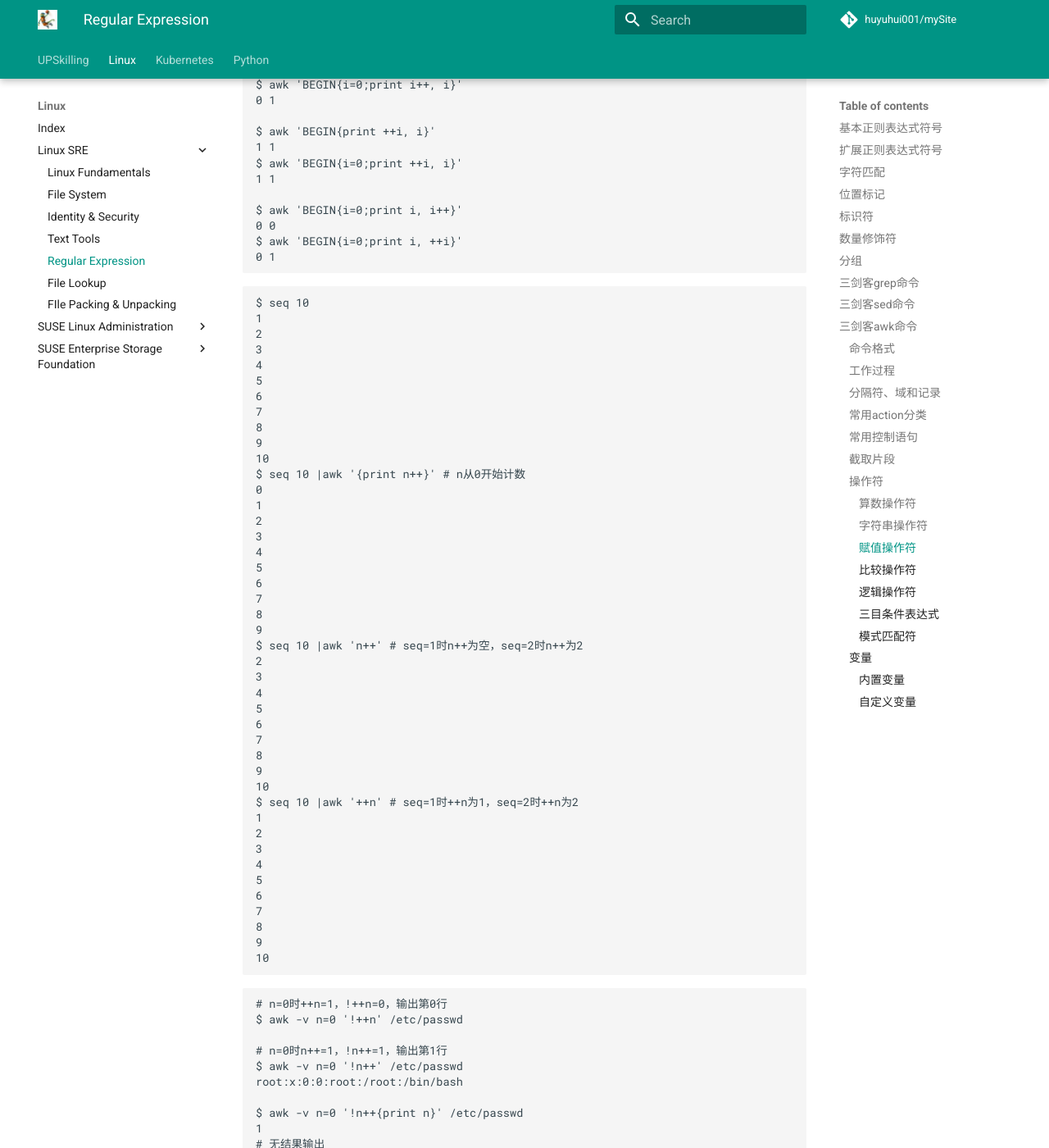
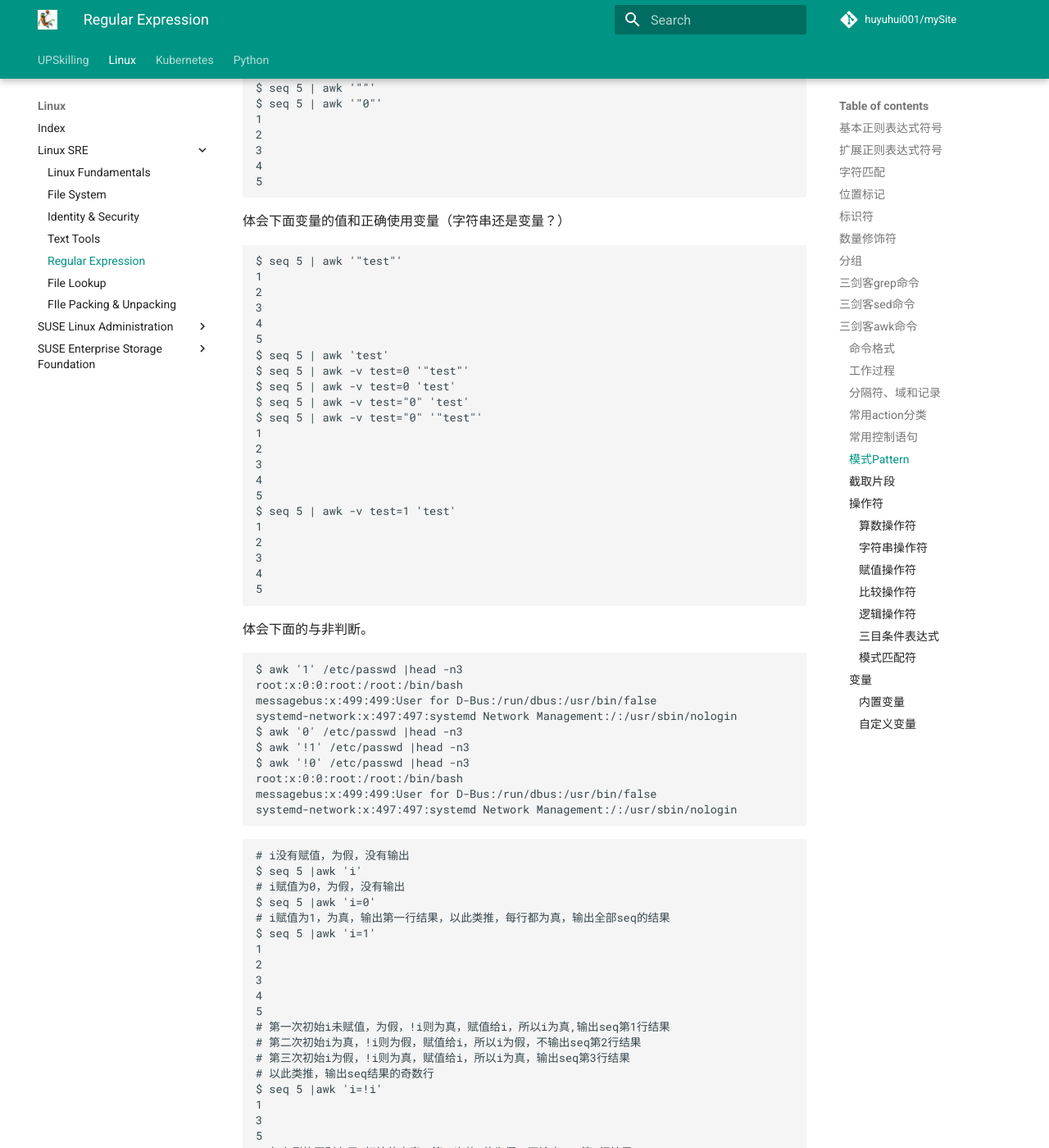
Before and after one commit to huyuhui001/mySite, an MkDocs documentation site: the page built from docs/linux/SRE/05-RegExpress.md, in a window 1280 px wide and 1400 px high, scrolled down 33562 px. Shown: the whole window at 82% size. Built offline with MkDocs 1.6.1 and Material for MkDocs 9.7.7, drawn with Linux system fonts in a browser that asks for light colours; comment, search, counter and statistics services are not loaded; some of the changed text lies outside the part shown.

Commit message:
Documentation

````diff
--- a/docs/linux/SRE/05-RegExpress.md
+++ b/docs/linux/SRE/05-RegExpress.md
@@ -1639,6 +1639,175 @@
 
 - exit
 
+### 模式Pattern
+
+根据pattern条件，过滤匹配的行，再做处理。
+
+- 如果未指定，即空模式，则匹配每一行。
+
+- `/regular expression/`，仅处理能够模式匹配到的行（即结果为真），需要用`/`进行括起来。
+
+  - 结果为真，即非0值、非空字符串
+
+  - 结果为假，即0值、空字符串
+
+
+
+示例：空模式
+
+```
+awk -F":" '{print $1, $3}' /etc/passwd |head -n5
+root 0
+messagebus 499
+systemd-network 497
+systemd-timesync 496
+nobody 65534
+```
+
+示例：非空模式
+
+```
+$ seq 5 | awk '0'
+$ seq 5 | awk '1'
+1
+2
+3
+4
+5
+$ seq 5 | awk '2'
+1
+2
+3
+4
+5
+$ seq 5 | awk '"true"'
+1
+2
+3
+4
+5
+$ seq 5 | awk '"false"'
+1
+2
+3
+4
+5
+$ seq 5 | awk 'true'
+$ seq 5 | awk 'false'
+$ seq 5 | awk ''
+$ seq 5 | awk '""'
+$ seq 5 | awk '"0"'
+1
+2
+3
+4
+5
+```
+
+体会下面变量的值和正确使用变量（字符串还是变量？）
+
+```
+$ seq 5 | awk '"test"'
+1
+2
+3
+4
+5
+$ seq 5 | awk 'test'
+$ seq 5 | awk -v test=0 '"test"'
+$ seq 5 | awk -v test=0 'test'
+$ seq 5 | awk -v test="0" 'test'
+$ seq 5 | awk -v test="0" '"test"'
+1
+2
+3
+4
+5
+$ seq 5 | awk -v test=1 'test'
+1
+2
+3
+4
+5
+```
+
+体会下面的与非判断。
+
+```
+$ awk '1' /etc/passwd |head -n3
+root:x:0:0:root:/root:/bin/bash
+messagebus:x:499:499:User for D-Bus:/run/dbus:/usr/bin/false
+systemd-network:x:497:497:systemd Network Management:/:/usr/sbin/nologin
+$ awk '0' /etc/passwd |head -n3
+$ awk '!1' /etc/passwd |head -n3
+$ awk '!0' /etc/passwd |head -n3
+root:x:0:0:root:/root:/bin/bash
+messagebus:x:499:499:User for D-Bus:/run/dbus:/usr/bin/false
+systemd-network:x:497:497:systemd Network Management:/:/usr/sbin/nologin
+```
+
+
+
+```
+# i没有赋值，为假，没有输出
+$ seq 5 |awk 'i'
+# i赋值为0，为假，没有输出
+$ seq 5 |awk 'i=0'
+# i赋值为1，为真，输出第一行结果，以此类推，每行都为真，输出全部seq的结果
+$ seq 5 |awk 'i=1'
+1
+2
+3
+4
+5
+# 第一次初始i未赋值，为假，!i则为真，赋值给i，所以i为真,输出seq第1行结果
+# 第二次初始i为真，!i则为假，赋值给i，所以i为假，不输出seq第2行结果
+# 第三次初始i为假，!i则为真，赋值给i，所以i为真，输出seq第3行结果
+# 以此类推，输出seq结果的奇数行
+$ seq 5 |awk 'i=!i'
+1
+3
+5
+# 与上例的区别在于i初始值未真，第一次的i值为假，不输出seq第1行结果
+# 第二次i的初始值为假，通过i=!i变为真，所以输出seq的第2行结果
+# 以此类推，输出seq结果的偶数行
+$ seq 5 |awk -v i=1 'i=!i'
+2
+4
+# 输出计数行
+$ seq 5 |awk -v i=0 'i=!i'
+1
+3
+5
+# 只输出i的值，不输出seq的值
+$ seq 5 |awk '{i=!i;print i}'
+1
+0
+1
+0
+1
+$ seq 5 |awk '{i=!i}'
+$ seq 5 |awk '(i=!i)'
+1
+3
+5
+$ seq 5 |awk '!(i=!i)'
+2
+4
+```
+
+
+
+
+
+
+
+
+
+
+
+
+
 ### 截取片段
 
 示例：
@@ -1663,8 +1832,6 @@
 messagebus#x#499#499
 ```
 
-
-
 ### 操作符
 
 #### 算数操作符
@@ -1677,11 +1844,27 @@
 
 
 
+列值之间进行算术运算。
+
+```
+$ awk -F ':' '{$7=$3+$4;print $1,$3,$4,$7}' /etc/passwd |head -n5
+root 0 0 0
+messagebus 499 499 998
+systemd-network 497 497 994
+systemd-timesync 496 496 992
+nobody 65534 65534 131068
+```
+
+计算某个列的总和。 `END`表示所有的行都已经执行。
+
+```
+$ awk -F ':' '{(total=total+$3)}; END {print total}' /etc/passwd
+103011
+```
+
 #### 字符串操作符
 
 没有操作符号，字符串连接。
-
-
 
 #### 赋值操作符
 
@@ -1725,7 +1908,8 @@
 8
 9
 10
-$ seq 10 |awk '{print n++}' # n从0开始计数
+# n从0开始计数，输出的是n值，不是seq的输出结果
+$ seq 10 |awk '{print n++}'
 0
 1
 2
@@ -1736,7 +1920,10 @@
 7
 8
 9
-$ seq 10 |awk 'n++' # seq=1时n++为空，seq=2时n++为2
+# seq=1时，初始n未赋值，为假，不输出seq结果，n++为真
+# seq=2时，n为真，输出seq结果，n++为真
+# 后续n++都为真，所以seq的结果出了第一行由于n为假没有输出，其他行都输出
+$ seq 10 |awk 'n++'
 2
 3
 4
@@ -1746,7 +1933,8 @@
 8
 9
 10
-$ seq 10 |awk '++n' # seq=1时++n为1，seq=2时++n为2
+# 参考上例，n初始未赋值，但执行++n后为真，所以输出第一行，后续行都输出因为n一直为真
+$ seq 10 |awk '++n'
 1
 2
 3
@@ -1817,8 +2005,6 @@
 $ awk -F ':' '$7!="/bin/false"' /etc/passwd
 $ awk -F ':' '$3<$2' /etc/passwd
 ```
-
-
 
 #### 逻辑操作符
 
@@ -1864,13 +2050,52 @@
 1
 ```
 
+在分隔符定义中使用正则表达式。
+
+```
+$ df |awk -F" +|%" '{print $5}'
+Use
+0
+0
+2
+0
+8
+8
+8
+8
+8
+8
+8
+8
+8
+8
+8
+0
+$ df |awk -F"[[:space:]]+|%" '{print $5}'
+Use
+0
+0
+2
+0
+8
+8
+8
+8
+8
+8
+8
+8
+8
+8
+8
+0
+```
+
 
 
 #### 三目条件表达式
 
 格式：`selector?if-true-expression:if-false-expression`
-
-
 
 ```
 $ awk -F':' '{$3>1000?usertype="Common User":usertype="Superuser";printf"%-20s:%12s\n", $1, usertype}' /etc/passwd |head -n5
@@ -1881,21 +2106,11 @@
 nobody              : Common User
 ```
 
-
-
-
-
-
-
-
-
 #### 模式匹配符
 
 `~`：左右是否匹配
 
 `!~`：左右是否不匹配
-
-
 
 示例：
 
@@ -1983,10 +2198,6 @@
 $ ifconfig eth0 |awk 'NR==2{print $2}'
 192.168.10.210
 ```
-
-
-
-
 
 ### 变量
 
@@ -2160,8 +2371,6 @@
 7
 9
 ```
-
-
 
 通过`NR`设定行号条件。以`:`为分隔符，打印第40行以后的行内容。
 
@@ -2519,25 +2728,25 @@
 Username: systemd-network           UID:497
 ```
 
-### 数学运算
-
-列值之间进行算术运算。
-
-```
-$ awk -F ':' '{$7=$3+$4;print $1,$3,$4,$7}' /etc/passwd |head -n5
-root 0 0 0
-messagebus 499 499 998
-systemd-network 497 497 994
-systemd-timesync 496 496 992
-nobody 65534 65534 131068
-```
-
-计算某个列的总和。 `END`表示所有的行都已经执行。
-
-```
-$ awk -F ':' '{(total=total+$3)}; END {print total}' /etc/passwd
-103011
-```
+
+
+###
+
+
+
+
+
+
+
+
+
+
+
+
+
+
+
+
 
 ## 小练习
 
````
